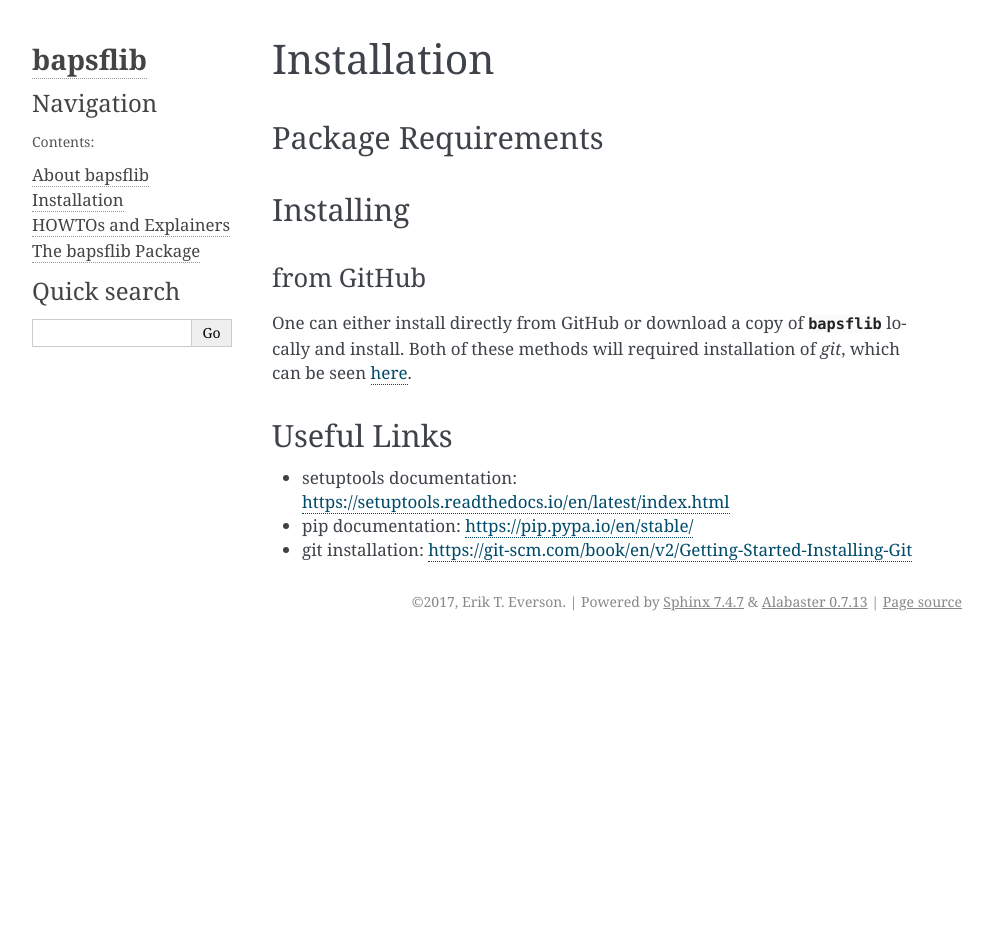
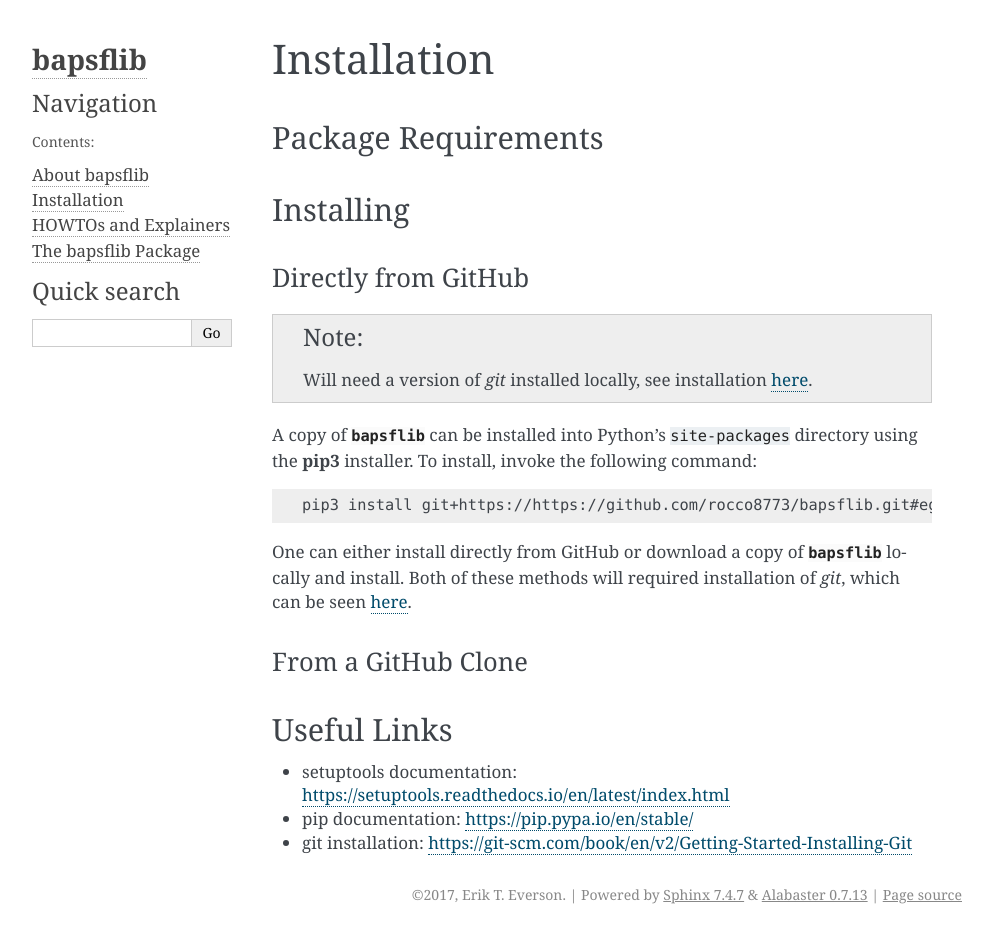
Before and after one commit to BaPSF/bapsflib, a Sphinx documentation site: the page built from docs/installation.rst, in a window 1280 px wide. Shown: the whole page, without its empty margins (148-1141 px from the left). Built offline with Sphinx 7.4.7, drawn with Linux system fonts in a browser that asks for light colours; before the commit the page ends 900 px from its top, so only the background shows below that.

Commit message:
a pip3 test

```diff
--- a/bapsflib/__init__.py
+++ b/bapsflib/__init__.py
@@ -7,6 +7,7 @@
 #
 # License:
 #
+# just a test for pip3 install --upgrade bapsflib
 """
 This is the bapsflib package, a Python toolkit designed for the Basic
 Plasma Science Facility (BaPSF) group at the University of California,
--- a/docs/installation.rst
+++ b/docs/installation.rst
@@ -8,13 +8,31 @@
 Installing
 ----------
 
-from GitHub
-^^^^^^^^^^^
+Directly from GitHub
+^^^^^^^^^^^^^^^^^^^^
+
+.. Note::
+
+    Will need a version of `git` installed locally, see installation
+    `here <https://git-scm.com/book/en/v2/Getting-Started-Installing-Git>`_.
+
+A copy of :py:mod:`bapsflib` can be installed into Python's
+:file:`site-packages` directory using the :command:`pip3` installer.  To
+install, invoke the following command:
+
+.. code-block:: bash
+
+    pip3 install git+https://https://github.com/rocco8773/bapsflib.git#egg=bapsflib
+
 
 One can either install directly from GitHub or download a copy of
 :py:mod:`bapsflib` locally and install.  Both of these methods will
 required installation of `git`, which can be seen
 `here <https://git-scm.com/book/en/v2/Getting-Started-Installing-Git>`_.
+
+From a GitHub Clone
+^^^^^^^^^^^^^^^^^^^
+
 
 Useful Links
 ------------
```
